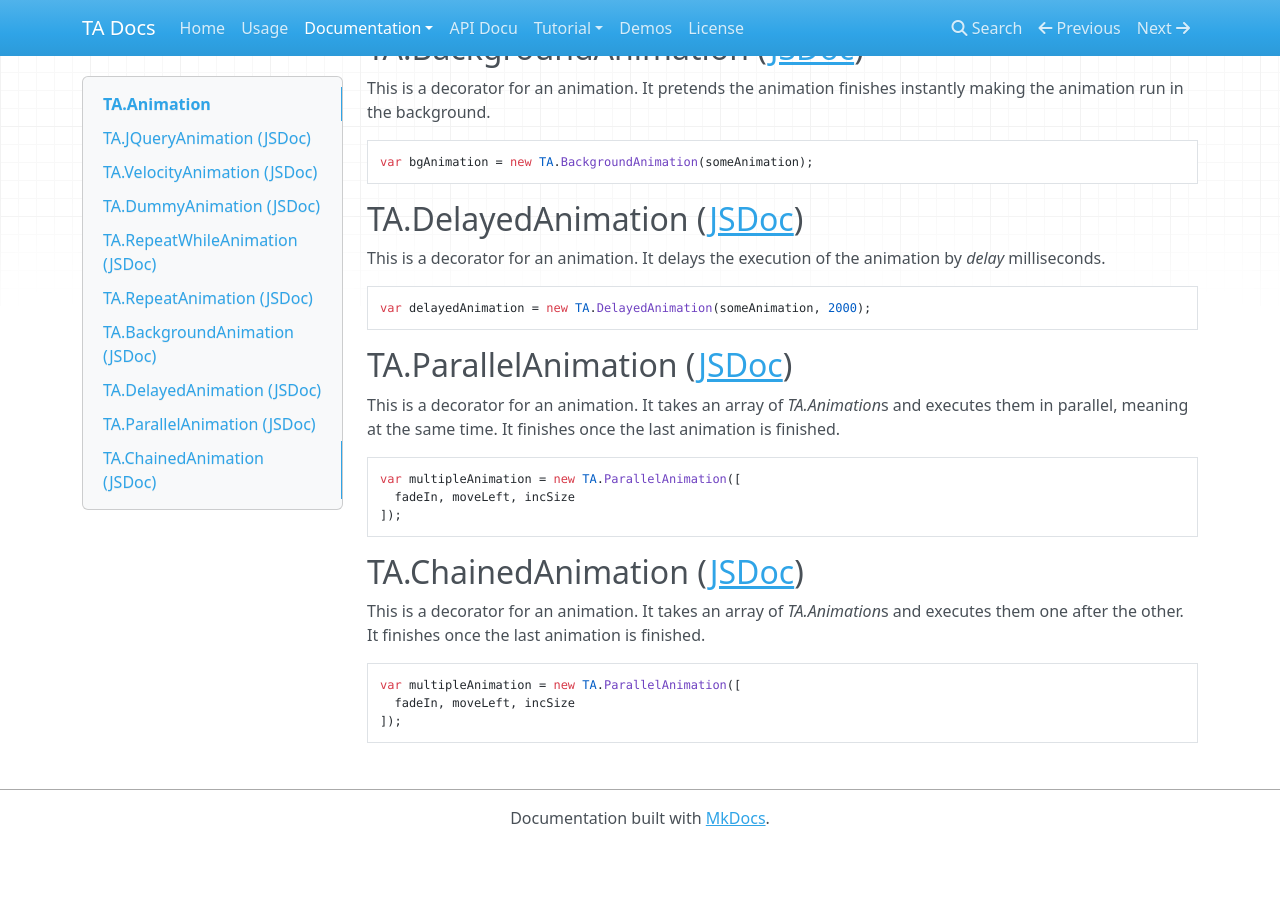
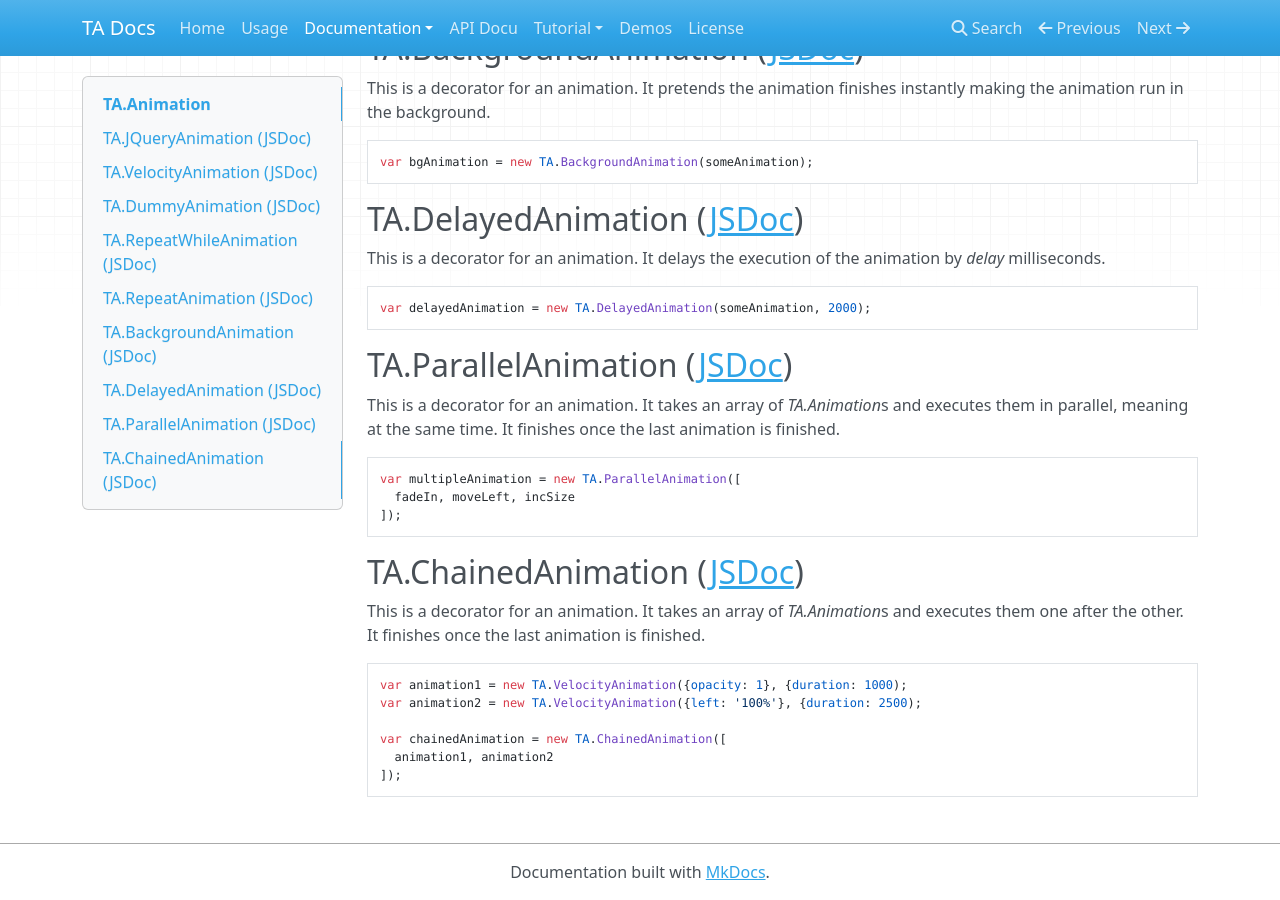
Before and after one commit to Schorny/timedAniJS, an MkDocs documentation site: the page built from docs/doc/animations.md, in a window 1280 px wide and 900 px high, scrolled down 1733 px. Built offline with MkDocs 1.6.1, drawn with Linux system fonts in a browser that asks for light colours; nearby versions of some CDN libraries; old or Windows-style settings are respelled for this version of MkDocs; before the commit the page ends 2579 px from its top, so only the background shows below that.

Commit message:
Update animations.md
Fix wrong TA.ChainedAnimation example.

````diff
--- a/docs/doc/animations.md
+++ b/docs/doc/animations.md
@@ -86,7 +86,10 @@ var multipleAnimation = new TA.ParallelAnimation([
 ## TA.ChainedAnimation ([JSDoc](/external/doc/TA.ChainedAnimation.html))
 This is a decorator for an animation. It takes an array of *TA.Animation*s and executes them one after the other. It finishes once the last animation is finished.
 ```javascript
-var multipleAnimation = new TA.ParallelAnimation([
-  fadeIn, moveLeft, incSize
+var animation1 = new TA.VelocityAnimation({opacity: 1}, {duration: 1000);
+var animation2 = new TA.VelocityAnimation({left: '100%'}, {duration: 2500);
+
+var chainedAnimation = new TA.ChainedAnimation([
+  animation1, animation2
 ]);
 ```
````
